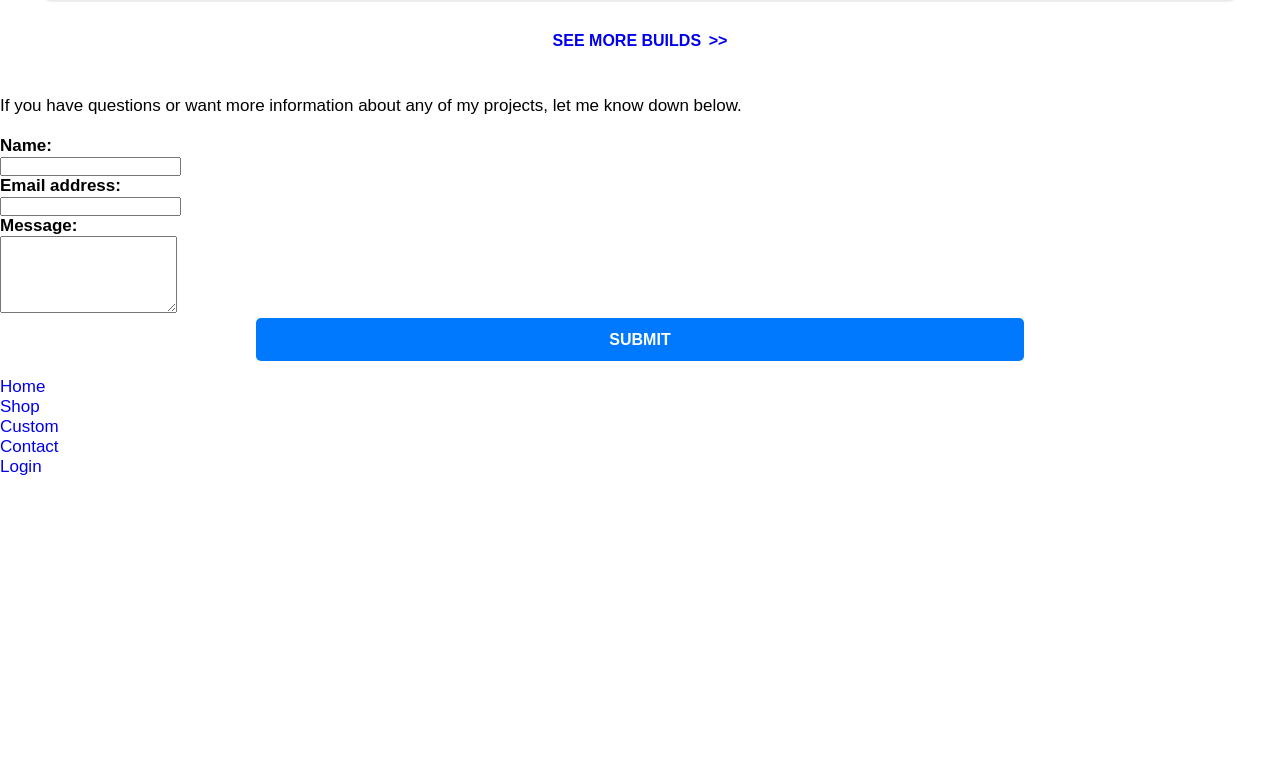
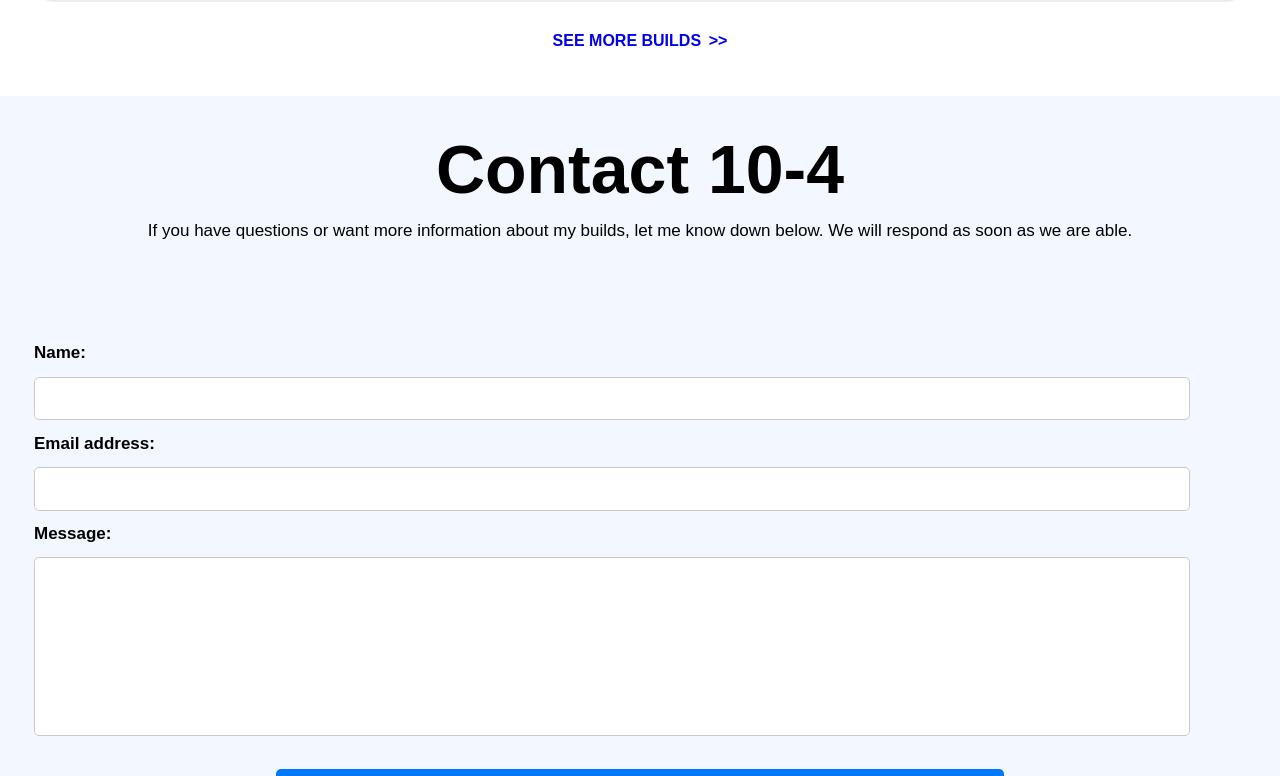
Before and after one commit to paul88vera/104-WoodWorks, a React (Create React App) app: page / in a window 1280 px wide. Shown: the part 5844-6620 px from the top of the page. Before the commit the page ends 6321 px from the top, so only its background shows below. Built offline with nearby package versions, Linux system fonts and the light colour scheme.

Commit message:
completed css for main pages

```diff
--- a/src/App.css
+++ b/src/App.css
@@ -4,6 +4,7 @@
   --secondary-color: rgba(223, 223, 223, 0.17);
   --accent-color: #0079ff;
   --clicked-color: #044da1;
+  --light-bg-color: #f3f7ff;
   --black-text: rgb(0, 0, 0);
   --white-text: rgb(247, 255, 252);
 }
@@ -17,10 +18,12 @@
 }
 body{
   font-size: 17px;
+  color: inherit;
 }
 a {
   text-decoration: none;
 }
+
 li {
   list-style: none;
 }
@@ -44,7 +47,7 @@ li {
 }
 .btn-white {
   background-color: #fff;
-  color: #0079ff;
+  color: var(--accent-color);
   border: solid 1px var(--accent-color);
 }
 .btn-white:active {
@@ -73,7 +76,7 @@ header {
   position: fixed;
 }
 header a {
-  color:#f3f7ff;
+  color:var(--light-bg-color);
 }
 /** HERO - MOBILE */
 .hero-container {
@@ -83,7 +86,7 @@ header a {
   padding: 4em 2em 2em 2em;
   align-content: center;
   align-items: center;
-  background-color: #f3f7ff;
+  background-color: var(--light-bg-color);
 }
 .img-right span {
   font-size: 4em;
@@ -127,8 +130,70 @@ header a {
   border-radius: 20px;
 }
 /** CONTACT - MOBILE */
-
-
+#contact {
+  display: flex;
+  flex-direction: column;
+  flex-wrap: nowrap;
+  gap: 2em;
+  background-color: var(--light-bg-color);
+}
+.contact-para {
+  display: flex;
+  flex-direction: column;
+  justify-content: center;
+  text-align: justify;
+  align-items: center;
+  align-content: center;
+  padding: 2em;
+}
+.contact-title {
+  font-size: 4em;
+  padding-bottom:.2em;
+  font-weight: 700;
+}
+.contact-para p {
+  font-size: 17px;
+}
+#contact-form {
+  display: block;
+  padding: 2em;
+  /* background-color: #0077ff7e; */
+  /* color: #fff; */
+  backdrop-filter: blur(80%);
+}
+input[type=text], input[type=email], textarea{
+  display: block;
+  width: 93%;
+  padding: 1em;
+  border: #cac8c8 solid 1px;
+  border-radius: 5px;
+  margin: 1em 0;
+}
+textarea{
+  resize: none;
+  height: 150px;
+}
+/** FOOTER - MOBILE */
+footer {
+  background-color: rgb(50, 50, 50);
+}
+footer ul {
+  display: flex;
+  justify-content: center;
+  align-items: center;
+  align-content: center;
+}
+footer a:hover {
+  background-color: #0079ff;
+}
+footer a {
+  padding: 2em;
+  color: #fff;
+  display: block;
+  justify-content: center;
+  align-items: center;
+  align-content: center;
+}
 /** NAV - DESKTOP */
 .nav-link-container {
   display: flex;
--- a/src/App.js
+++ b/src/App.js
@@ -4,7 +4,6 @@ import Nav from "./components/Navigation";
 import Footer from "./components/Footer";
 import Home from "./pages/home";
 import Shop from "./pages/shop";
-import Custom from "./pages/custom";
 import Contact from "./pages/contact";
 import Login from "./pages/login";
 import ErrorPage from "./pages/errorPage";
@@ -17,7 +16,6 @@ function App() {
         <Routes>
           <Route path="/" element={<Home />} />
           <Route path="/shop" element={<Shop />} />
-          <Route path="/custom" element={<Custom />} />
           <Route path="/contact" element={<Contact />} />
           <Route path="/login" element={<Login />} />
           <Route path="*" element={<ErrorPage />} />
--- a/src/components/Footer/index.js
+++ b/src/components/Footer/index.js
@@ -11,9 +11,6 @@ export default function Footer() {
           <Link to="/shop">Shop</Link>
         </li>
         <li>
-          <Link to="/custom">Custom</Link>
-        </li>
-        <li>
           <Link to="/contact">Contact</Link>
         </li>
         <li>
--- a/src/components/Navigation/index.js
+++ b/src/components/Navigation/index.js
@@ -15,9 +15,6 @@ export default function Nav() {
           <Link to="/shop">Shop</Link>
         </li>
         <li className="nav-link">
-          <Link to="/custom">Custom</Link>
-        </li>
-        <li className="nav-link">
           <Link to="/contact">Contact</Link>
         </li>
       </ul>
--- a/src/pages/contact.js
+++ b/src/pages/contact.js
@@ -58,14 +58,15 @@ export default function Contact() {
 
   return (
     <section id="contact">
-      {/* <h2 data-testid="con" className="title">
-        Contact Me
-      </h2> */}
+      <div className="contact-para">
+      <h2 data-testid="con" className="contact-title">
+        Contact 10-4
+      </h2>
       <p>
-        If you have questions or want more information about any of my projects,
-        let me know down below.
+        If you have questions or want more information about my builds,
+        let me know down below. We will respond as soon as we are able.
       </p>
-      <br/>
+      </div>
       <form
         id="contact-form"
         onSubmit={handleSubmit}
@@ -106,6 +107,7 @@ export default function Contact() {
             </div>
           )}
         </div>
+        <br/>
         <button data-testid="sub" type="submit" className="btn btn-blue">
           SUBMIT
         </button>
--- a/src/pages/custom.js
+++ /dev/null
@@ -1,7 +0,0 @@
-export default function Custom() {
- return (
-  <section>
-   This is the Custom page
-  </section>
- )
-}
```
